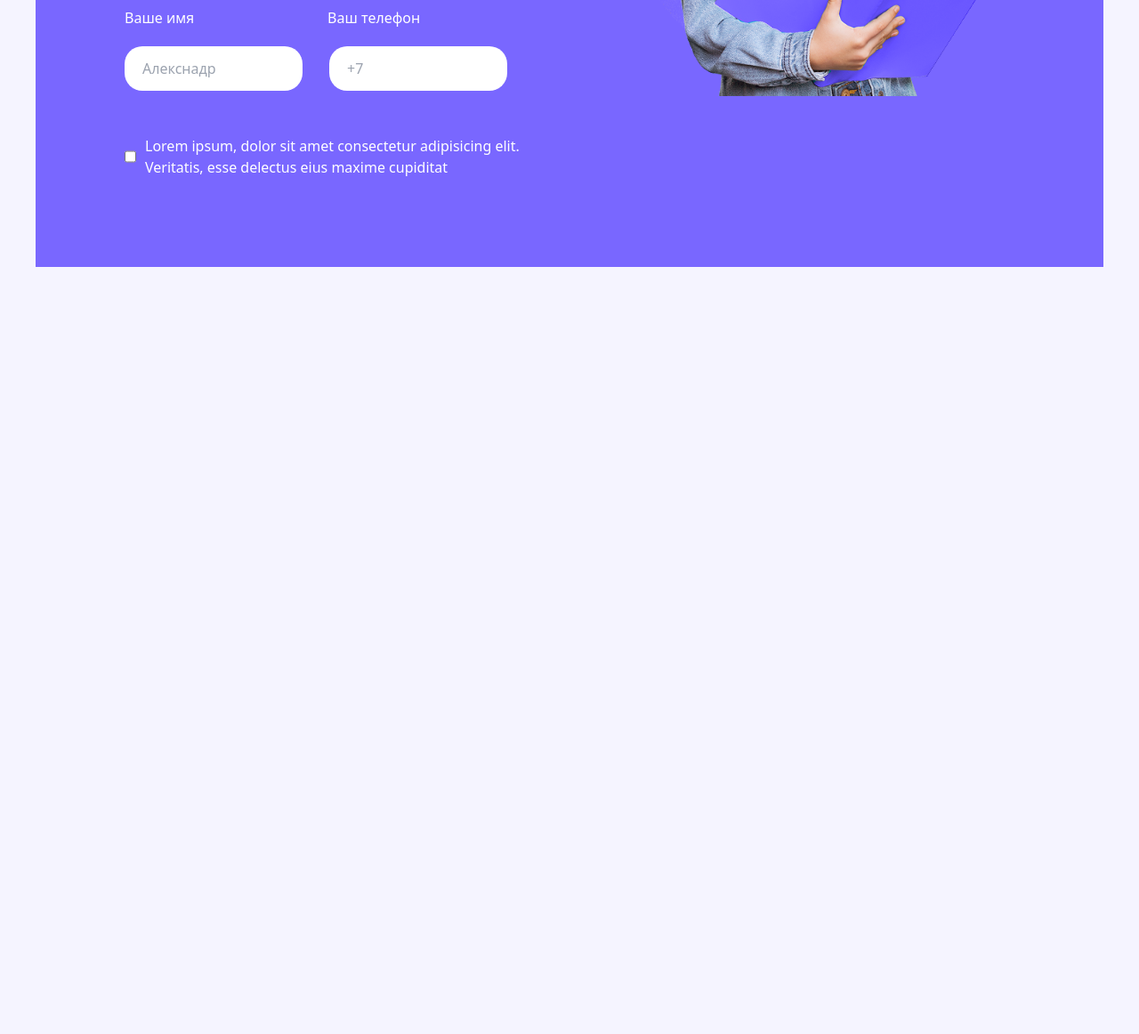
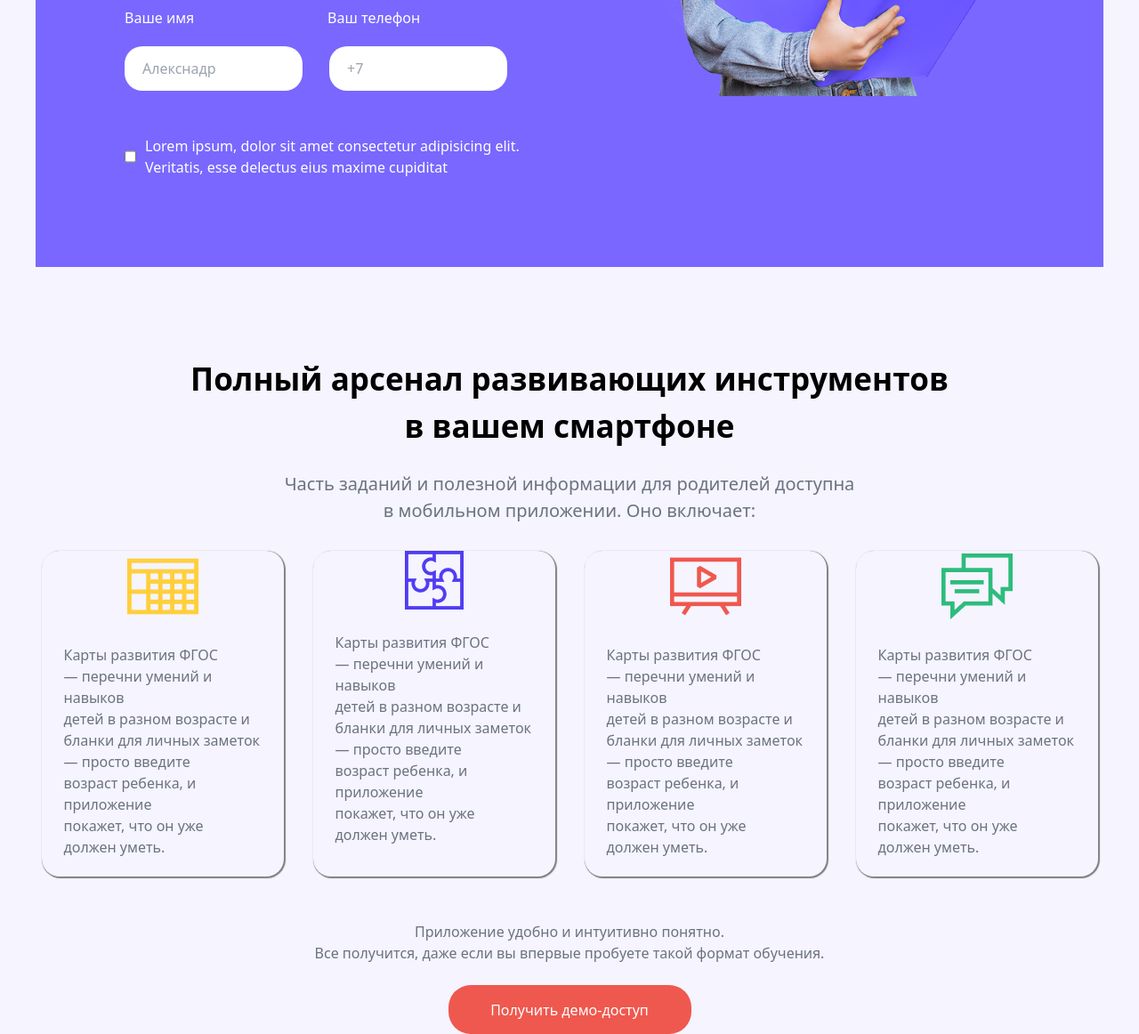
Before and after one commit to Umar777406/homework, a website: page src/index.html in a window 1280 px wide. Shown: the part 3804-4966 px from the top of the page at 89% size. Before the commit the page ends 4104 px from the top, so only its background shows below. Drawn offline with Linux system fonts and the light colour scheme.

Commit message:
section6

```diff
--- a/src/index.html
+++ b/src/index.html
@@ -149,6 +149,39 @@
             <img class="hidden lg:flex" src="kid1 2.png" alt="">
         </aside>
     </section>
+    <h1 class="text-[35px] text-center font-bold mt-[100px]">Полный арсенал развивающих инструментов <br>
+в вашем смартфоне</h1> <br>
+<p class="text-gray-500 text-[20px] text-center">Часть заданий и полезной информации для родителей доступна <br>
+в мобильном приложении. Оно включает: </p>
+<section class="flex flex-col lg:flex-row lg:justify-around gap-5 mt-[30px]">
+<article class="w-[272px] h-[366px] rounded-[20px] shadow-[1px_1px_1px_1px_gray]">
+<img class="m-auto" src="table (3) 1.png" alt="">
+<p class="text-gray-500 p-[25px]">Карты развития ФГОС <br> — перечни умений и навыков <br> детей в разном возрасте и <br> бланки для личных заметок — просто введите <br> возраст ребенка, и приложение <br> покажет, что он уже <br>
+должен уметь. </p>
+</article>
+<article>
+    <article class="w-[272px] h-[366px] rounded-[20px] shadow-[1px_1px_1px_1px_gray]">
+<img class="m-auto" src="puzzle (1) 1.png" alt="">
+<p class="text-gray-500 p-[25px]">Карты развития ФГОС <br> — перечни умений и навыков <br> детей в разном возрасте и <br> бланки для личных заметок — просто введите <br> возраст ребенка, и приложение <br> покажет, что он уже <br>
+должен уметь. </p>
+</article>
+</article>
+<article class="w-[272px] h-[366px] rounded-[20px] shadow-[1px_1px_1px_1px_gray]">
+<img class="m-auto" src="tv 1.png" alt="">
+<p class="text-gray-500 p-[25px]">Карты развития ФГОС <br> — перечни умений и навыков <br> детей в разном возрасте и <br> бланки для личных заметок — просто введите <br> возраст ребенка, и приложение <br> покажет, что он уже <br>
+должен уметь. </p>
+</article>
+<article class="w-[272px] h-[366px] rounded-[20px] shadow-[1px_1px_1px_1px_gray]">
+<img class="m-auto" src="chat-bubble (9) 1.png" alt="">
+<p class="text-gray-500 p-[25px]">Карты развития ФГОС <br> — перечни умений и навыков <br> детей в разном возрасте и <br> бланки для личных заметок — просто введите <br> возраст ребенка, и приложение <br> покажет, что он уже <br>
+должен уметь. </p>
+</article>
+    </section>
+    <h1 class="text-gray-500 text-center mt-[50px]">Приложение удобно и интуитивно понятно.  <br>
+Все получится, даже если вы впервые пробуете такой формат обучения. </h1> <br>
+<div class="flex justify-center">
+<button class="w-[273px] h-[55px] rounded-[25px] text-white bg-[#EF584E]">Получить демо-доступ</button>
+</div>
     </div>
 </body>
 </html>
```
Also changed, not shown: src/chat-bubble (9) 1.png (added), src/output.css, src/puzzle (1) 1.png (added), src/table (3) 1.png (added), src/tv 1.png (added).
